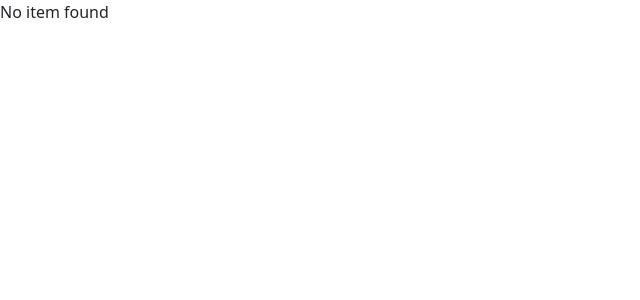
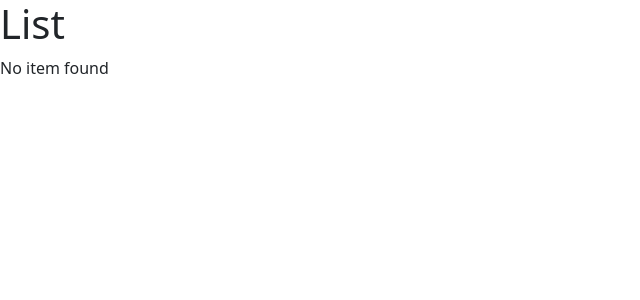
Before and after one commit to begumbasovali/react-first-step, a React (Vite) app: page / in a window 1280 px wide. Shown: the top 300 px of the page, without its empty margins (0-640 px from the left). Built offline with nearby package versions, Linux system fonts and the light colour scheme.

Commit message:
Fragment <></> and <h1>List</h1> is added

```diff
--- a/src/components/ListGroup.tsx
+++ b/src/components/ListGroup.tsx
@@ -5,7 +5,7 @@ function ListGroup() {
   items = [];
 
   if (items.length === 0)
-  return <p>No item found</p>
+  return <><h1>List</h1><p>No item found</p></>;
 
   return (
     <>
```
